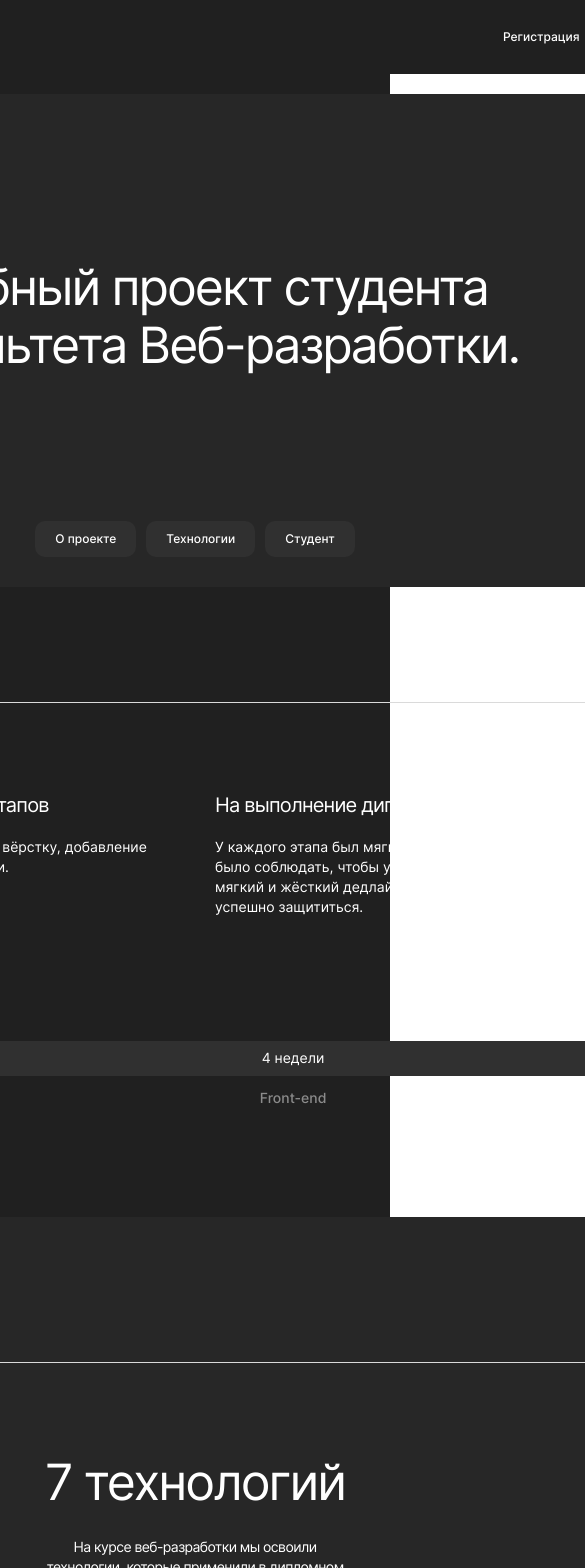
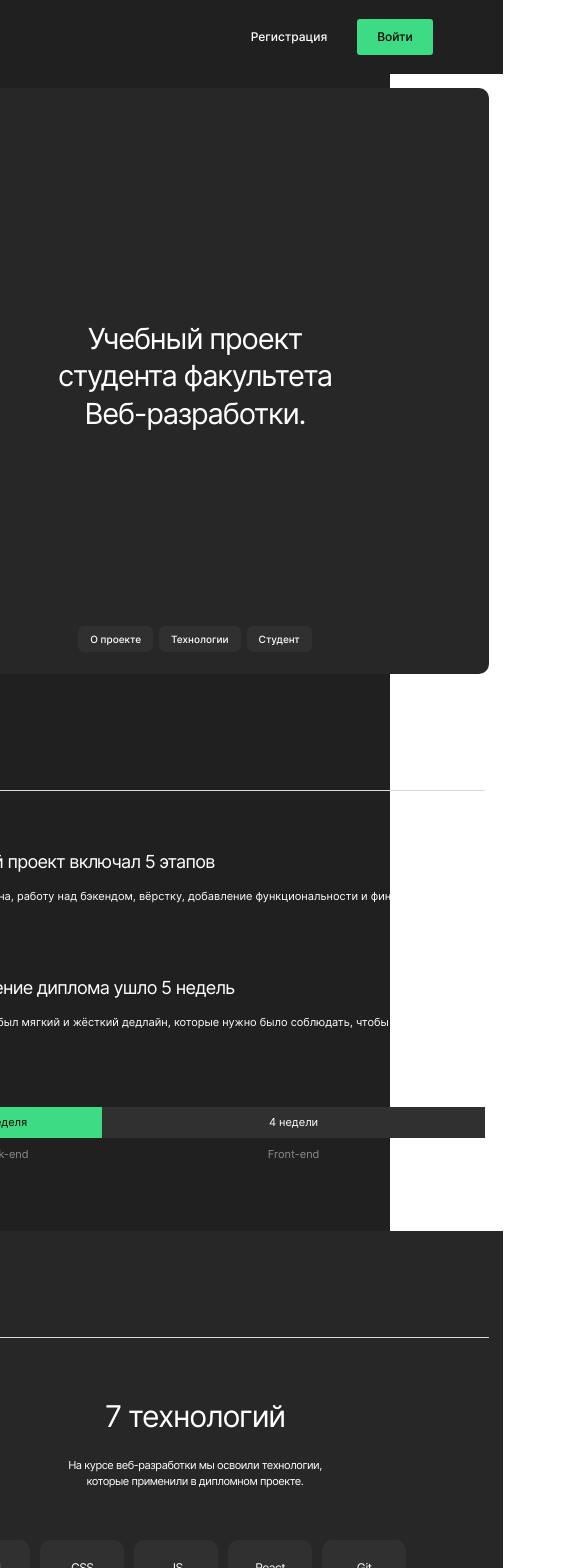
Before and after one commit to Dmitryzhur/movies-explorer-frontend, a React (Create React App) app: page / in a window 390 px wide. Shown: the top 1568 px of the page, 585 px wide, since content can reach past the window. Built offline with nearby package versions, Linux system fonts and the light colour scheme.

Commit message:
feat: add 1st part of adaptive layout

```diff
--- a/src/components/AboutMe/AboutMe.css
+++ b/src/components/AboutMe/AboutMe.css
@@ -3,6 +3,7 @@
 	margin: 0;
 	display: flex;
 	flex-direction: column;
+	box-sizing: border-box;
 }
 
 .about-me__content {
--- a/src/components/AboutProject/AboutProject.css
+++ b/src/components/AboutProject/AboutProject.css
@@ -1,12 +1,13 @@
 .about-project {
-	padding: 70px 70px 110px 70px;
+	padding: 110px 70px;
 	margin: 0;
+	box-sizing: border-box;
 }
 
 .about-project__info {
   color: #fff;
 	width: 100%;
-	margin: 70px 0 110px 0;
+	margin: 110px 0;
 	padding: 0;
   display: flex;
 	flex-direction: row;
@@ -21,6 +22,7 @@
 
 
 .about-project__info-heading {
+	margin: 0 0 26px;
 	font-weight: 400;
 	font-size: 20px;
 	line-height: 24px;
@@ -28,6 +30,7 @@
 }
 
 .about-project__info-description {
+	margin: 0;
 	font-weight: 400;
 	font-size: 14px;
 	line-height: 1.43;
@@ -80,3 +83,71 @@
 .about-project__duration-text_stage_frontend {
 	grid-area: front-text;
 }
+
+
+@media screen and (max-width: 1200px) {
+	.about-project {
+		padding: 90px 50px;
+	}
+
+	.about-project__info {
+		column-gap: 30px;
+		margin: 70px 0 93px;
+		column-gap: 30px;
+	}
+
+	.about-project__info-heading {
+		margin-bottom: 22px;
+	}
+
+	.about-project__info-description {
+		font-size: 12px;
+		line-height: 1.5;
+	}
+
+}
+
+@media screen and (max-width: 760px) {
+	.about-project {
+		padding: 70px 18px;
+	}
+
+	.about-project__info {
+		margin: 60px 0;
+		flex-direction: column;
+		row-gap: 56px;
+	}
+
+	.about-project__info-cell {
+		width: 100%;
+	}
+
+	.about-project__info-heading {
+		margin-bottom: 16px;
+		font-size: 18px;
+		line-height: 22px;
+	}
+
+	.about-project__info-description {
+		font-size: 11px;
+		line-height: 1.45;
+	}
+
+	.about-project__duration {
+		grid-template-columns: 1.7fr 3.3fr;
+		row-gap: 10px;
+	}
+
+	.about-project__duration-line {
+		font-size: 11px;
+		font-weight: 400;
+		line-height: 13px;
+	}
+
+	.about-project__duration-text {
+		font-size: 11px;
+		font-weight: 400;
+		line-height: 13px;
+	}
+
+}
--- a/src/components/AboutProject/AboutProject.js
+++ b/src/components/AboutProject/AboutProject.js
@@ -14,7 +14,7 @@ function AboutProject() {
 				</li>
 				<li className='about-project__info-cell'>
 					<h3 className='about-project__info-heading'>На выполнение диплома ушло 5&nbsp;недель</h3>
-					<p className='about-project__info-description'>У&nbsp;каждого этапа был мягкий и&nbsp;жёсткий дедлайн, которые нужно было соблюдать, чтобы успешно защититься.У&nbsp;каждого этапа был мягкий и&nbsp;жёсткий дедлайн, которые нужно было соблюдать, чтобы успешно защититься.</p>
+					<p className='about-project__info-description'>У&nbsp;каждого этапа был мягкий и&nbsp;жёсткий дедлайн, которые нужно было соблюдать, чтобы успешно защититься.</p>
 				</li>
 			</ul>
 			<div className='about-project__duration'>
--- a/src/components/App/App.css
+++ b/src/components/App/App.css
@@ -1,5 +1,5 @@
 .page {
-	display: flex;
+	display: grid;
 	justify-content: center;
 	background-color: #202020;
 	min-height: 100vh;
--- a/src/components/NavTab/NavTab.css
+++ b/src/components/NavTab/NavTab.css
@@ -2,14 +2,14 @@
 	display: flex;
 	position: absolute;
 	bottom: 30px;
-	border-radius: 3px;
 	padding: 0;
 	margin: 0;
+	column-gap: 10px;
 }
 
 .navtab__link {
 	padding: 10px 20px;
-	margin: 0 10px 0 0;
+	margin: 0;
 	background-color: #303030;
 	border-radius: 10px;
 	color: #FFF;
@@ -20,11 +20,21 @@
 	transition: all .6s;
 }
 
-.navtab__link:last-child {
-	margin-right: 0;
-}
-
 .navtab__link:hover {
 	opacity: .6;
 	cursor: pointer;
 }
+
+@media screen and (max-width: 760px) {
+	.navtab {
+		bottom: 22px;
+		column-gap: 6px;
+	}
+
+	.navtab__link {
+		padding: 5px 12px;
+		border-radius: 6px;
+		font-size: 10px;
+		line-height: 1.6;
+	}
+}
--- a/src/components/Promo/Promo.css
+++ b/src/components/Promo/Promo.css
@@ -1,6 +1,8 @@
 .promo {
 	padding: 20px 40px 0 40px;
 	margin: 0;
+	width: 100%;
+	box-sizing: border-box;
 }
 
 .promo__content {
@@ -26,3 +28,38 @@
 	max-width: 730px;
 	letter-spacing: -0.04em;
 }
+
+@media screen and (max-width: 1200px) {
+	.promo {
+		padding: 20px 20px 0;
+	}
+
+	.promo__content {
+		min-height: 834px;
+	}
+
+
+	.promo__title {
+		padding-bottom: 30px;
+		font-size: 40px;
+		line-height: 1.30;
+		max-width: 680px;
+	}
+}
+
+@media screen and (max-width: 760px) {
+	.promo {
+		padding: 14px 14px 0;
+	}
+
+	.promo__content {
+		min-height: 586px;
+	}
+
+	.promo__title {
+		padding-bottom: 10px;
+		font-size: 29px;
+		line-height: 1.28;
+		max-width: 292px;
+	}
+}
--- a/src/components/Techs/Techs.css
+++ b/src/components/Techs/Techs.css
@@ -4,6 +4,7 @@
 	margin: 0;
 	display: flex;
 	flex-direction: column;
+	box-sizing: border-box;
 }
 
 .techs__info {
@@ -11,7 +12,7 @@
 	flex-direction: column;
 	align-items: center;
 	margin: 0;
-	padding: 90px 340px 0;
+	padding: 90px 0 0;
 }
 
 .techs__info-heading {
@@ -61,3 +62,61 @@
 	align-items: center;
 	justify-content: center;
 }
+
+@media screen and (max-width: 1200px) {
+	.techs {
+		padding: 90px 50px;
+	}
+
+	.techs__info {
+		padding-top: 80px;
+	}
+
+
+	.techs__info-description {
+		max-width: 460px;
+		padding: 22px 0 0 0;
+		font-size: 12px;
+		line-height: 1.5;
+	}
+
+	.techs__list {
+		flex-wrap: wrap;
+		row-gap: 10px;
+		padding-top: 83px;
+	}
+
+	.techs__item {
+		font-size: 12px;
+		line-height: 1;
+		width: 84px;
+		height: 57px;
+	}
+}
+
+@media screen and (max-width: 760px) {
+	.techs {
+		padding: 60px 14px;
+	}
+
+	.techs__info {
+		padding-top: 60px;
+	}
+
+	.techs__info-heading {
+		font-size: 30px;
+		line-height: 36px;
+	}
+
+	.techs__info-description {
+		max-width: 292px;
+		padding: 24px 0 0 0;
+		font-size: 11px;
+		line-height: 1.45;
+	}
+
+	.techs__list {
+		flex-wrap: wrap;
+		padding: 50px 45px 0;
+	}
+}
--- a/src/components/TitleForSection/TitleForSection.css
+++ b/src/components/TitleForSection/TitleForSection.css
@@ -8,3 +8,11 @@
 	border-bottom: 1px solid #DADADA;
 	letter-spacing: -0.04em;
 }
+
+@media screen and (max-width: 760px) {
+	.title-for-section {
+		padding: 0 0 28px;
+		font-size: 18px;
+	}
+
+}
```
